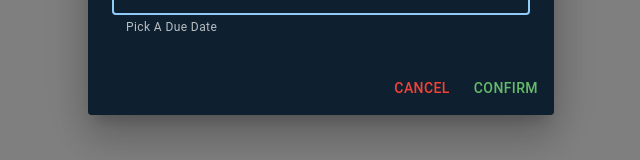
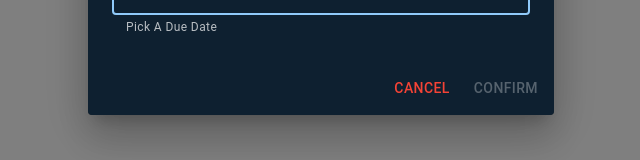
Before and after one commit to h-razavi/todo-crud-app, a Next.js app: page / in a window 1280 px wide. Both pictures are taken after a click on the button "Add A New Task". Shown: the part 445-605 px from the top of the page, without its empty margins (319-959 px from the left). Built offline with nearby package versions, Linux system fonts and the light colour scheme.

Commit message:
form validation

```diff
--- a/src/components/TaskModal.tsx
+++ b/src/components/TaskModal.tsx
@@ -1,10 +1,11 @@
-import React, { useState, useEffect } from "react";
+import React, { useState } from "react";
+//
 import { useDispatch, useSelector } from "react-redux";
 import { addTask, editTask } from "../../store/todo-slice";
-
+//
 import type { TodoItemType } from "../../data";
 import type { RootState } from "../../store/store";
-
+//
 import Button from "@mui/material/Button";
 import TextField from "@mui/material/TextField";
 import Dialog from "@mui/material/Dialog";
@@ -49,7 +50,16 @@ function TaskModal({
     setDateValue(event.target.value);
   }
 
-  //Operations
+  //Form Validation
+  let formIsValid = false;
+  if (
+    (taskValue.length > 0 && dateValue.length > 0) ||
+    (taskDefaultValue.length > 0 && dateDefaultValue.length > 0)
+  ) {
+    formIsValid = true;
+  }
+
+  //Form Operations
   function handleAddTask() {
     const newTask = {
       id: todos.length + 1,
@@ -115,6 +125,7 @@ function TaskModal({
           <Button
             onClick={modalType === "ADD" ? handleAddTask : handleEditTask}
             color="success"
+            disabled={!formIsValid}
           >
             Confirm
           </Button>
```
